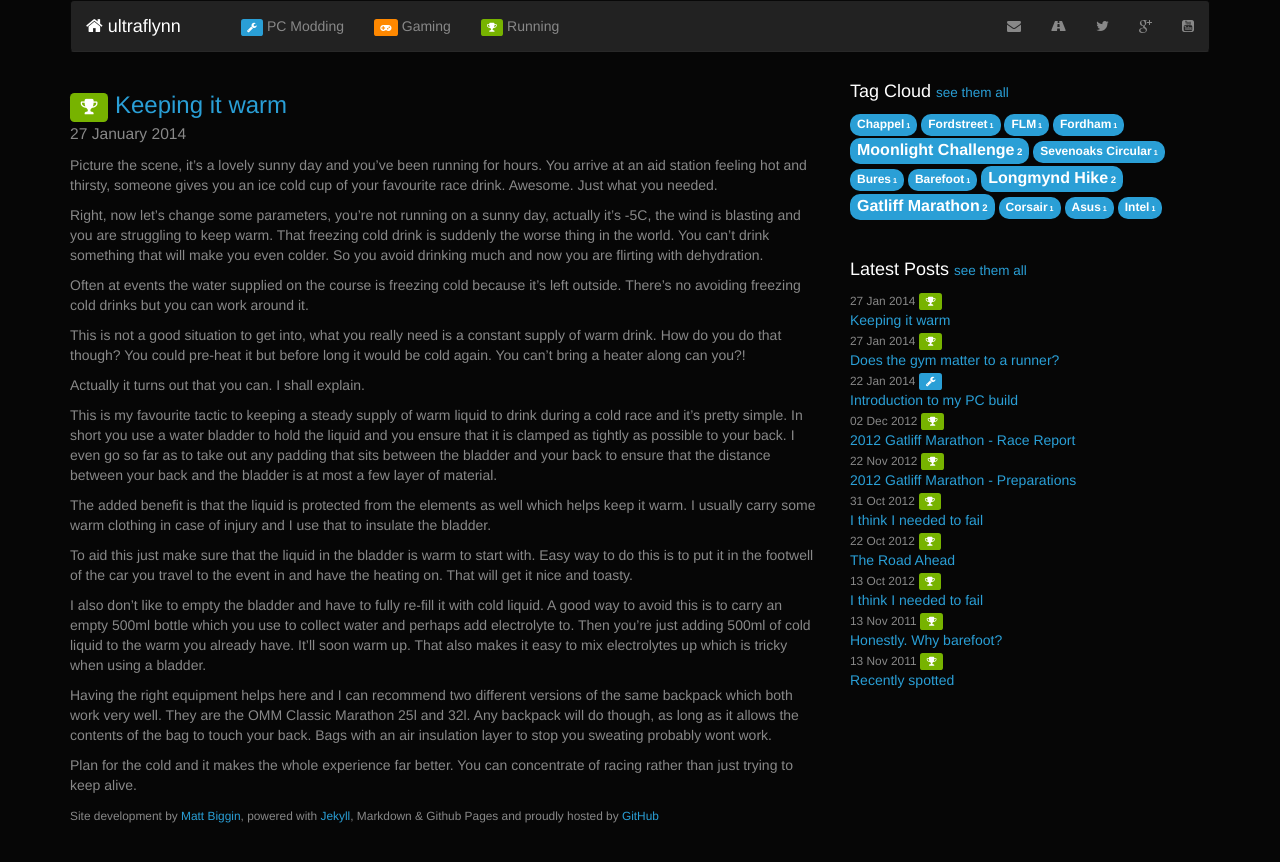
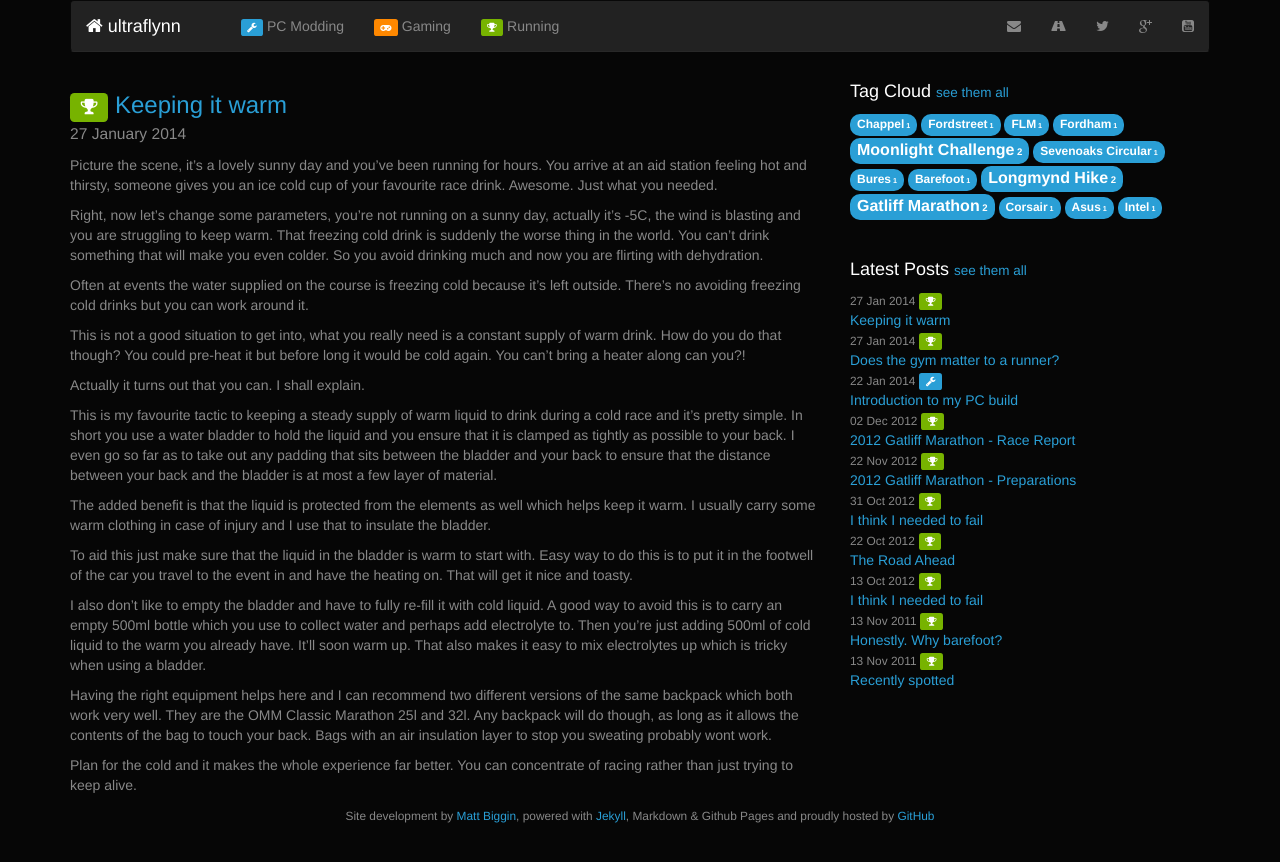
Before and after one commit to ultraflynn/ultraflynn.github.com, a Jekyll site: the page built from index.html, in a window 1280 px wide. Shown: the top 862 px of the page. Built offline with Jekyll 4.4.1, drawn with Linux system fonts in a browser that asks for light colours; some web fonts are replaced; Markdown is read by kramdown in place of the engine named in the settings.

Commit message:
Centered the footer

```diff
--- a/_includes/footer.html
+++ b/_includes/footer.html
@@ -1,5 +1,5 @@
 <footer>
-  <div>
+  <div class="text-center">
     <small>
       Site development by <a href="http://twitter.com/mattbiggin">Matt Biggin</a>,
       powered with <a href="http://jekyllrb.com/">Jekyll</a>, Markdown &amp; Github Pages</a>
@@ -7,3 +7,4 @@
     </small>
   </div>
 </footer>
+<br/>
```
